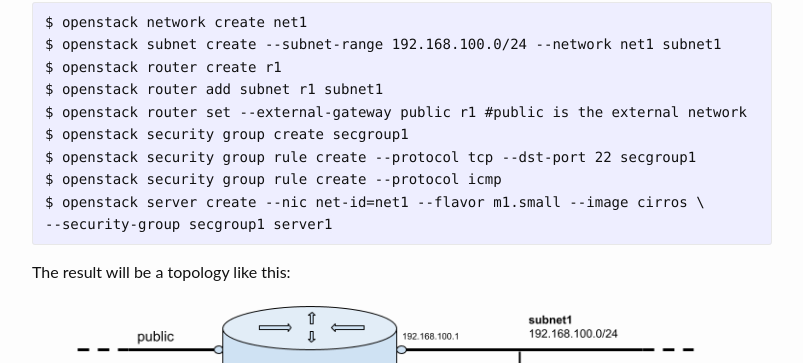
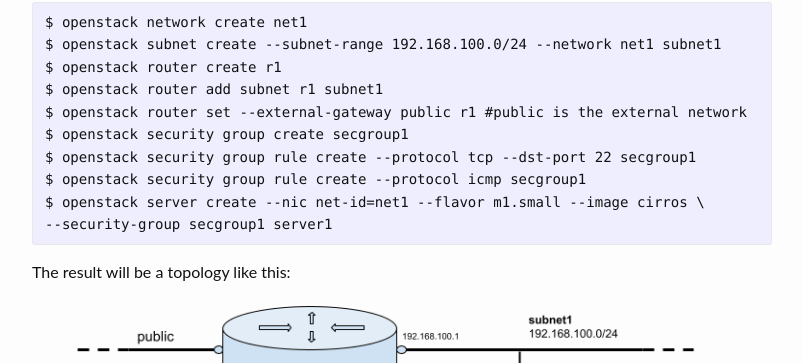
Before and after one commit to elvgarrui/blog, a Jekyll site: the page built from _posts/2021-11-9-fixing-a-bug-in-neutron.md, in a window 1280 px wide and 900 px high, scrolled down 2656 px. Shown: the part 246-609 px from the top of the window, without its empty margins (238-1041 px from the left). Built offline with Jekyll 4.4.1, drawn with Linux system fonts in a browser that asks for light colours.

Commit message:
Fix typo on command

````diff
--- a/Gemfile
+++ b/Gemfile
@@ -4,3 +4,5 @@ source "https://rubygems.org"
 gemspec
 
 gem "jekyll", ENV["JEKYLL_VERSION"] if ENV["JEKYLL_VERSION"]
+
+gem "webrick", "~> 1.7"
--- a/_posts/2021-11-9-fixing-a-bug-in-neutron.md
+++ b/_posts/2021-11-9-fixing-a-bug-in-neutron.md
@@ -158,7 +158,7 @@ $ openstack router add subnet r1 subnet1
 $ openstack router set --external-gateway public r1 #public is the external network
 $ openstack security group create secgroup1
 $ openstack security group rule create --protocol tcp --dst-port 22 secgroup1
-$ openstack security group rule create --protocol icmp
+$ openstack security group rule create --protocol icmp secgroup1
 $ openstack server create --nic net-id=net1 --flavor m1.small --image cirros \
 --security-group secgroup1 server1
 ```
````
